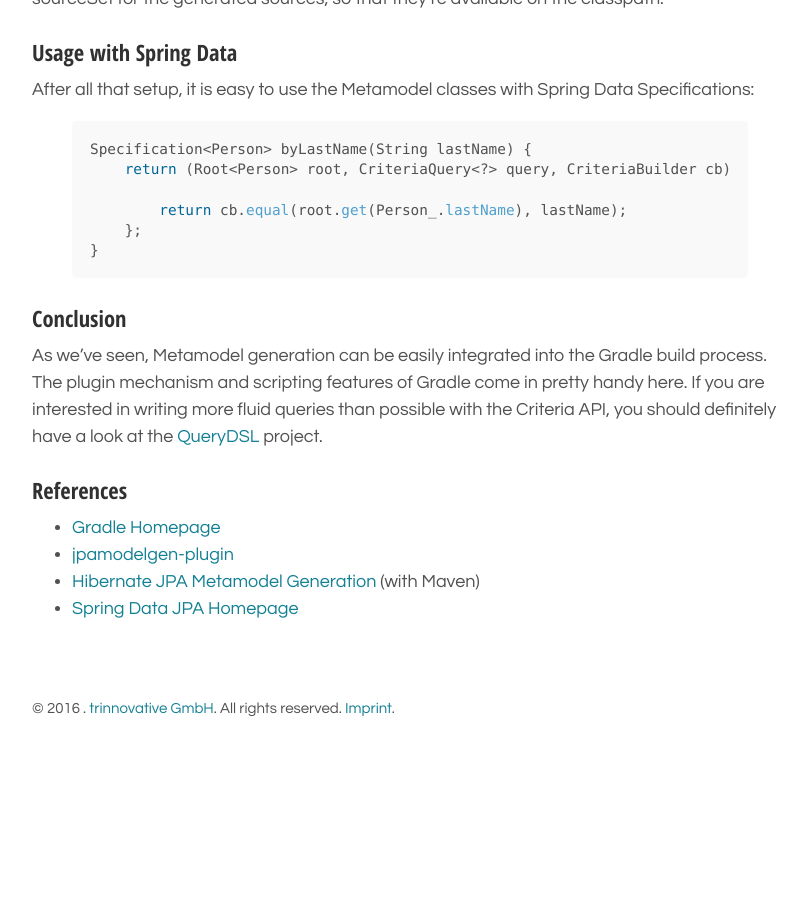
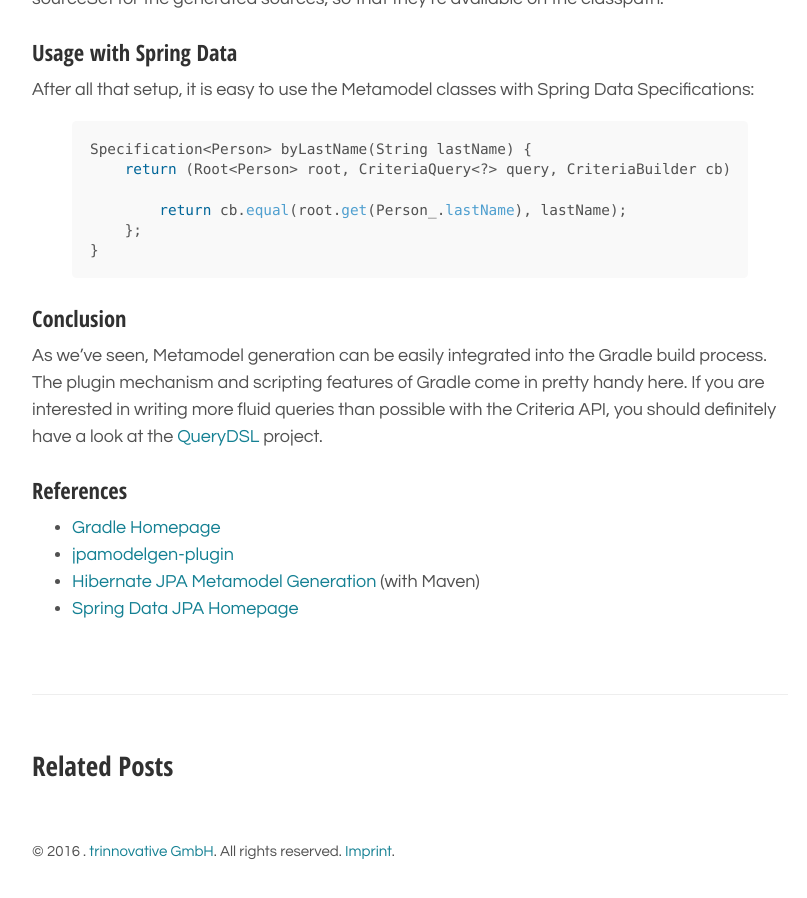
Before and after one commit to trinnovative/trinnovative.github.io, a Jekyll site: the page built from _posts/2016-02-09-generate-jpa-metamodel.md, in a window 1280 px wide and 900 px high, scrolled down 2457 px. Shown: the whole window, without its empty margins (230-1037 px from the left). Built offline with Jekyll 4.4.1, drawn with Linux system fonts in a browser that asks for light colours; before the commit the page ends 3214 px from its top, so only the background shows below that.

Commit message:
* enable overview of posts on first page * optimized related posts * added favicon

```diff
--- a/_config.yml
+++ b/_config.yml
@@ -5,7 +5,7 @@
 title:             blog
 tagline:             by trinnovative team.
 url:                 http://trinnovative.github.io
-paginate:            1
+paginate:            10
 baseurl:             ""
 
 pages_list:
--- a/_layouts/post.html
+++ b/_layouts/post.html
@@ -15,20 +15,27 @@
     {{ content }}
 </article>
 
-{% if site.related_posts != empty %}
 <aside class="related">
     <h2>Related Posts</h2>
     <ul class="related-posts">
-    {% for post in site.related_posts limit:3 %}
+        {% for post in site.posts %}
+            {% if post.url != page.url %}
+                {% for tag in page.tags %}
+                    {% if post.tags contains tag %}
                         <li>
                             <h3>
                                 <a href="{{ site.baseurl }}{{ post.url }}">
                                     {{ post.title }}
-            <small><time datetime="{{ post.date | date_to_xmlschema }}">{{ post.date | date_to_string }}</time></small>
+                                    <small>
+                                        <time datetime="{{ post.date | date_to_xmlschema }}">{{ post.date | date_to_string }}</time>
+                                    </small>
                                 </a>
                             </h3>
                         </li>
+                        {% break %}
+                    {% endif %}
+                {% endfor %}
+            {% endif %}
         {% endfor %}
     </ul>
 </aside>
-{% endif %}
--- a/index.html
+++ b/index.html
@@ -19,7 +19,7 @@
 	{% endif %}
 	</time>
 
-    {{ post.content }}
+    {{ post.content | truncatewords:50 | strip_html }} <a href="{{ site.baseurl }}{{ post.url }}" title="Read more">Read more</a>
   </article>
   {% endfor %}
 </div>
```
Also changed, not shown: public/favicon.ico (added). Lines whose indentation alone changed are shown as unchanged.
